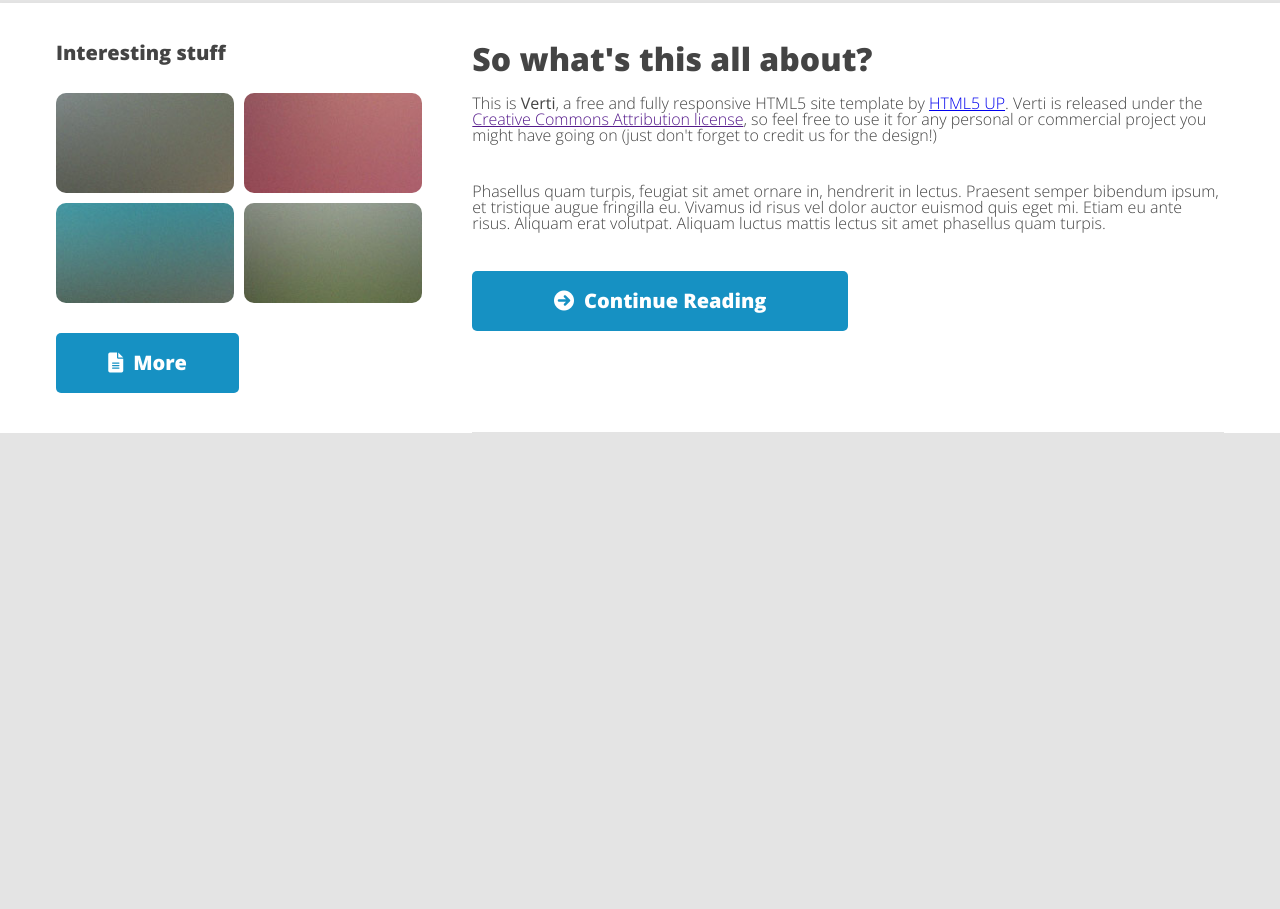
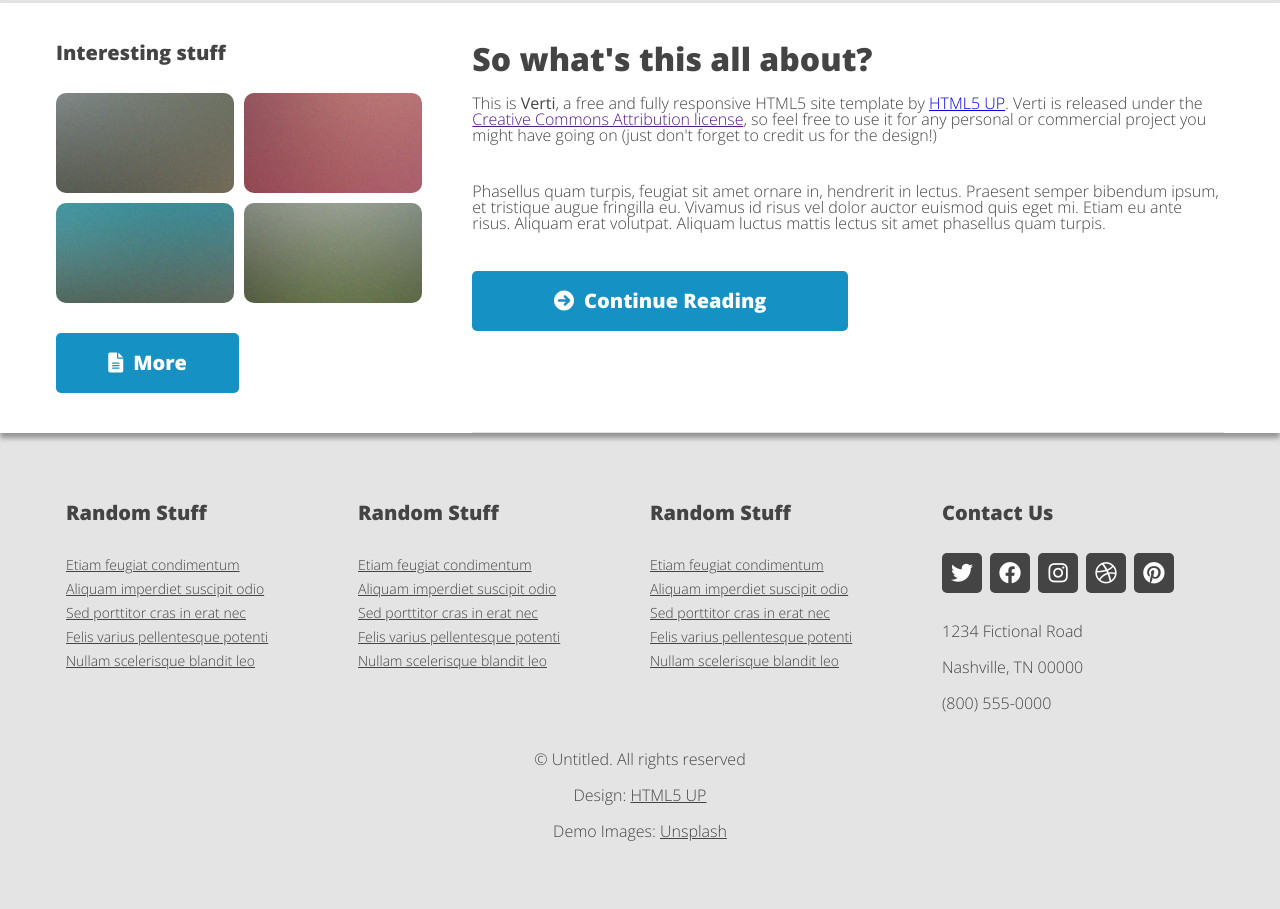
Before and after one commit to ewalezny/Verti, a website: page index.html in a window 1280 px wide. Shown: the part 1084-1993 px from the top of the page. Before the commit the page ends 1517 px from the top, so only its background shows below. Drawn offline with nearby package versions, Linux system fonts and the light colour scheme; files that its build step writes are made by us from their sources.

Commit message:
footer done

```diff
--- a/index.html
+++ b/index.html
@@ -183,6 +183,71 @@
         </div>
     </div>
 </section>
-</div>
+<footer>
+    <div class="container">
+        <div class="row">
+            <div class="col-xs-12 col-sm-6 col-md-3">
+                <div class="footer__menu">
+                    <h3>Random Stuff</h3>
+                    <a href="#">Etiam feugiat condimentum</a>
+                    <a href="#">Aliquam imperdiet suscipit odio</a>
+                    <a href="#">Sed porttitor cras in erat nec</a>
+                    <a href="#">Felis varius pellentesque potenti</a>
+                    <a href="#">Nullam scelerisque blandit leo</a>
+                </div>
+            </div>
+            <div class="col-xs-12 col-sm-6 col-md-3">
+                <div class="footer__menu">
+                    <h3>Random Stuff</h3>
+                    <a href="#">Etiam feugiat condimentum</a>
+                    <a href="#">Aliquam imperdiet suscipit odio</a>
+                    <a href="#">Sed porttitor cras in erat nec</a>
+                    <a href="#">Felis varius pellentesque potenti</a>
+                    <a href="#">Nullam scelerisque blandit leo</a>
+                </div>
+            </div>
+            <div class="col-xs-12 col-sm-6 col-md-3">
+                <div class="footer__menu">
+                    <h3>Random Stuff</h3>
+                    <a href="#">Etiam feugiat condimentum</a>
+                    <a href="#">Aliquam imperdiet suscipit odio</a>
+                    <a href="#">Sed porttitor cras in erat nec</a>
+                    <a href="#">Felis varius pellentesque potenti</a>
+                    <a href="#">Nullam scelerisque blandit leo</a>
+                </div>
+            </div>
+            <div class="col-xs-12 col-sm-6 col-md-3">
+                <div class="footer__menu">
+                    <h3>Contact Us</h3>
+                    <div class="contact__icons">
+                        <a href="#" class="contact__icon">
+                            <i class="fab fa-twitter"></i>
+                        </a>
+                        <a href="#" class="contact__icon">
+                            <i class="fab fa-facebook"></i>
+                        </a>
+                        <a href="#" class="contact__icon">
+                            <i class="fab fa-instagram"></i>
+                        </a>
+                        <a href="#" class="contact__icon">
+                            <i class="fab fa-dribbble"></i>
+                        </a>
+                        <a href="#" class="contact__icon">
+                            <i class="fab fa-pinterest"></i>
+                        </a>
+                    </div>
+                    <p>1234 Fictional Road</p>
+                    <p>Nashville, TN 00000</p>
+                    <p>(800) 555-0000</p>
+                </div>
+            </div>
+        </div>
+        <div class="copyright">
+            <p>&copy; Untitled. All rights reserved</p>
+            <p>Design: <a href="#">HTML5 UP</a></p>
+            <p>Demo Images: <a href="#">Unsplash</a></p>
+        </div>
+    </div>
+</footer>
 </body>
 </html>
--- /dev/null
+++ b/scss/components/_footer.scss
@@ -0,0 +1,81 @@
+footer {
+  padding: 40px;
+
+  .footer__menu {
+    padding: 20px 0 40px;
+    border-bottom: 1px solid $color-text;
+
+    @include sm {
+      border: none;
+    }
+
+    @include md {
+      padding: 0 10px;
+    }
+
+    h3 {
+      font-size: 1.25rem;
+      font-weight: 800;
+      padding: 30px 0;
+    }
+
+    a {
+      display: block;
+      font-weight: 300;
+      color: $color-text;
+      padding: 5px 0;
+      font-size: 0.875rem;
+
+      &:hover {
+        text-decoration: none;
+      }
+    }
+
+    .contact__icons {
+      display: flex;
+      padding-bottom: 20px;
+
+      .contact__icon {
+        width: 40px;
+        height: 40px;
+        background: $color-text;
+        display: flex;
+        justify-content: center;
+        align-items: center;
+        border-radius: 5px;
+        margin-right: 8px;
+
+        i {
+          color: white;
+          font-size: 1.375rem;
+        }
+      }
+    }
+
+    p {
+      font-weight: 300;
+      padding: 10px 0;
+    }
+  }
+
+  .copyright {
+    padding: 20px 0;
+
+    p {
+      padding: 10px 0;
+      font-weight: 300;
+
+      a {
+        color: $color-text;
+
+        &:hover {
+          text-decoration: none;
+        }
+      }
+    }
+
+    @include sm {
+      text-align: center;
+    }
+  }
+}
--- a/scss/main.scss
+++ b/scss/main.scss
@@ -11,3 +11,4 @@
 @import "components/header";
 @import "components/cards";
 @import "components/about";
+@import "components/footer";
```
